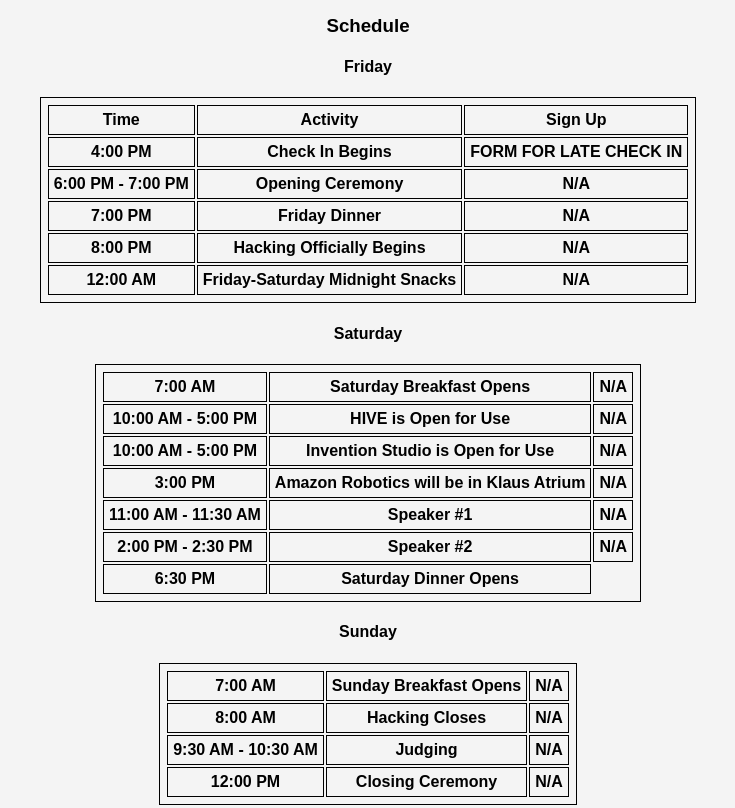
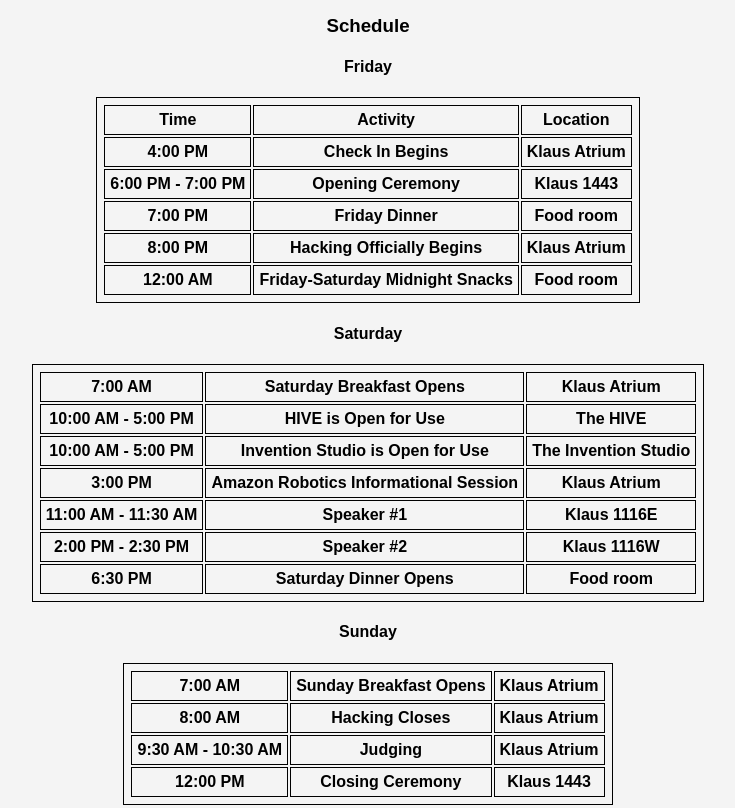
Before and after one commit to nkarthik3/robotech-25, a plain HTML site: page draft/index.html in a window 1280 px wide. Shown: the part 700-1508 px from the top of the page, without its empty margins (272-1007 px from the left). Drawn offline with Linux system fonts and the light colour scheme.

Commit message:
added locations to schedule

```diff
--- a/draft/index.html
+++ b/draft/index.html
@@ -51,32 +51,32 @@
                     <tr>
                         <th>Time</th>
                         <th>Activity</th>
-                        <th>Sign Up</th> <!--Not sure if we'll need this column or not-->
+                        <th>Location</th> <!--Not sure if we'll need this column or not-->
                     </tr>
                     <tr>
                         <th>4:00 PM</th>
                         <th>Check In Begins</th>
-                        <th>FORM FOR LATE CHECK IN</th>
+                        <th>Klaus Atrium</th>
                     </tr>
                     <tr>
                         <th>6:00 PM - 7:00 PM</th>
                         <th>Opening Ceremony</th>
-                        <th>N/A</th>
+                        <th>Klaus 1443</th>
                     </tr>
                     <tr>
                         <th>7:00 PM</th>
                         <th>Friday Dinner</th>
-                        <th>N/A</th>
+                        <th>Food room</th>
                     </tr>
                     <tr>
                         <th>8:00 PM</th>
                         <th>Hacking Officially Begins</th>
-                        <th>N/A</th>
+                        <th>Klaus Atrium</th>
                     </tr>
                     <tr>
                         <th>12:00 AM</th>
                         <th>Friday-Saturday Midnight Snacks</th>
-                        <th>N/A</th> <!-- If we can have a fun activity such as a movie or karaoke night that would be cool, maybe charades???-->
+                        <th>Food room</th> <!-- If we can have a fun activity such as a movie or karaoke night that would be cool, maybe charades???-->
                     </tr>
                 </table>
                 <h4>Saturday</h4>
@@ -84,36 +84,37 @@
                     <tr>
                         <th>7:00 AM</th>
                         <th>Saturday Breakfast Opens</th>
-                        <th>N/A</th>
+                        <th>Klaus Atrium</th>
                     </tr>
                     <tr>
                         <th>10:00 AM - 5:00 PM</th>
                         <th>HIVE is Open for Use</th>
-                        <th>N/A</th>
+                        <th>The HIVE</th> <!-- Add a google maps link -->
                     </tr>
                     <tr>
                         <th>10:00 AM - 5:00 PM</th>
                         <th>Invention Studio is Open for Use</th>
-                        <th>N/A</th>
+                        <th>The Invention Studio</th> <!-- Add a google maps link -->
                     </tr>
                     <tr>
                         <th>3:00 PM</th>
-                        <th>Amazon Robotics will be in Klaus Atrium</th>
-                        <th>N/A</th>
+                        <th>Amazon Robotics Informational Session</th>
+                        <th>Klaus Atrium</th>
                     </tr>
                     <tr>
                         <th>11:00 AM - 11:30 AM</th>
                         <th>Speaker #1</th>
-                        <th>N/A</th>
+                        <th>Klaus 1116E</th>
                     </tr>
                     <tr>
                         <th>2:00 PM - 2:30 PM</th>
                         <th>Speaker #2</th>
-                        <th>N/A</th>
+                        <th>Klaus 1116W</th>
                     </tr>
                     <tr>
                         <th>6:30 PM</th>
                         <th>Saturday Dinner Opens</th>
+                        <th>Food room</th>
                     </tr>
                 </table>
                 <h4>Sunday</h4>
@@ -121,22 +122,22 @@
                     <tr>
                         <th>7:00 AM</th>
                         <th>Sunday Breakfast Opens</th>
-                        <th>N/A</th>
+                        <th>Klaus Atrium</th>
                     </tr>
                     <tr>
                         <th>8:00 AM</th>
                         <th>Hacking Closes</th>
-                        <th>N/A</th> <!--Where should we manage submissions?? Do we have everyone make videos?-->
+                        <th>Klaus Atrium</th> <!--Where should we manage submissions?? Do we have everyone make videos?-->
                     </tr>
                     <tr>
                         <th>9:30 AM - 10:30 AM</th>
                         <th>Judging</th>
-                        <th>N/A</th>
+                        <th>Klaus Atrium</th>
                     </tr>
                     <tr>
                         <th>12:00 PM</th>
                         <th>Closing Ceremony</th>
-                        <th>N/A</th>
+                        <th>Klaus 1443</th>
                     </tr>
                 </table>
                 <!-- Add the following details to the schedule:
```
